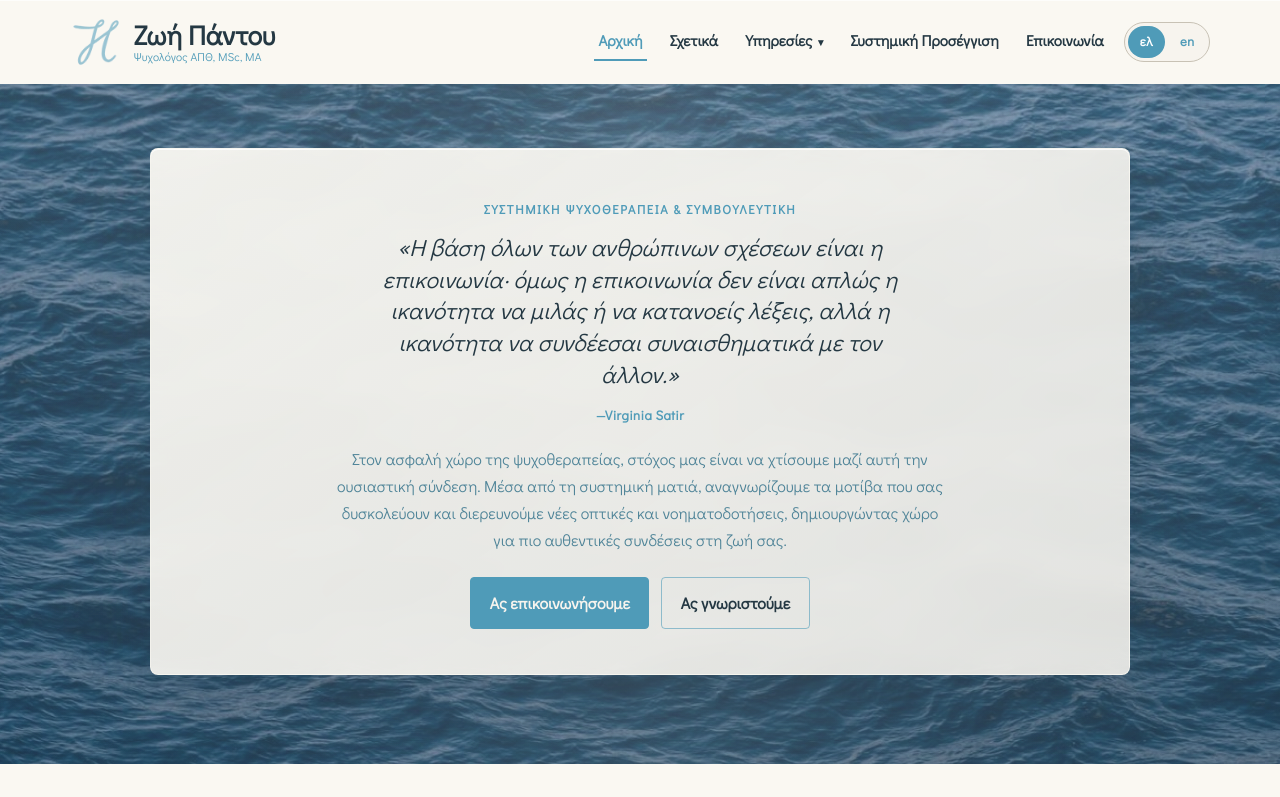
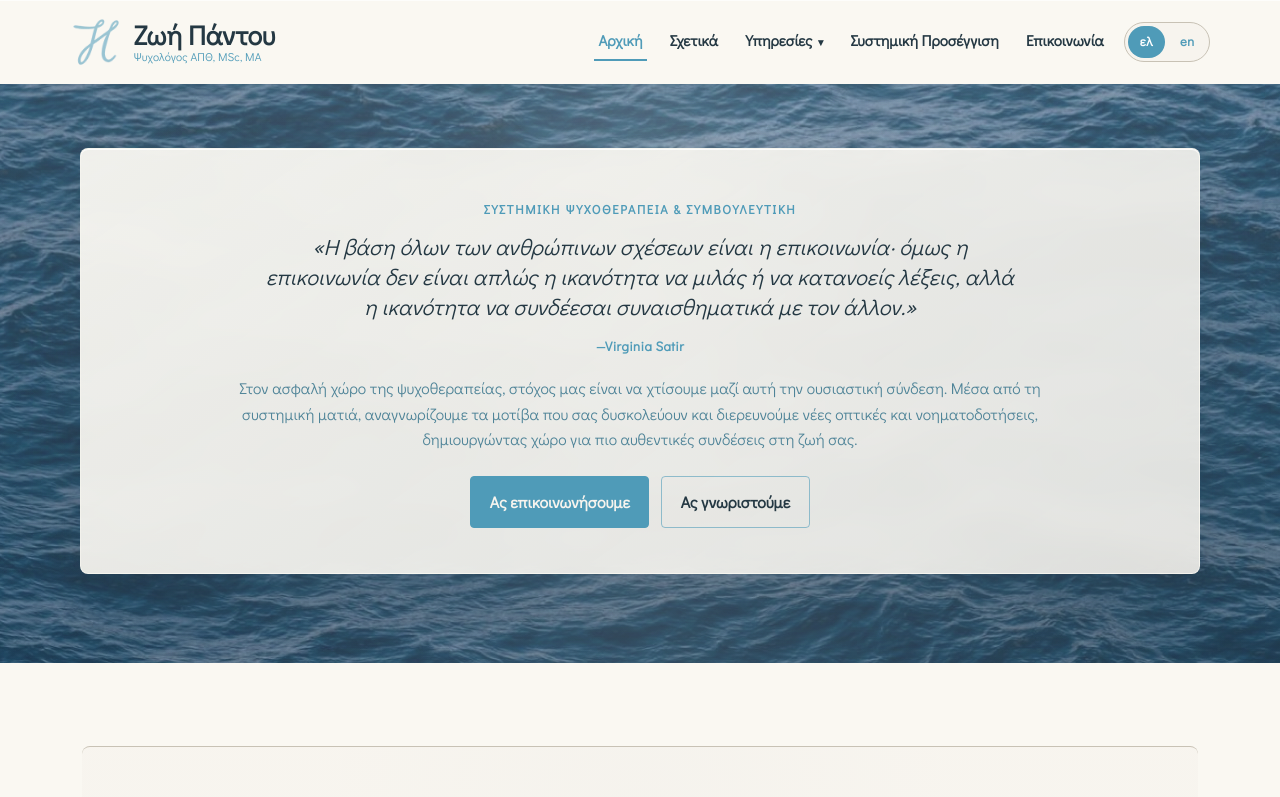
Before and after one commit to yourijanssen/ZoiWebsiteNextjs, a Next.js app: page / in a window 1280 px wide. Shown: the top 797 px of the page. Built offline with nearby package versions, Linux system fonts and the light colour scheme.

Commit message:
fix hero box width

```diff
--- a/app/globals.css
+++ b/app/globals.css
@@ -1856,8 +1856,8 @@ body::after,
   justify-self: center;
   position: relative;
   z-index: 1;
-  width: min(calc(100% - var(--bs-gutter-x)), 980px);
-  max-width: 980px;
+  width: min(calc(100% - var(--bs-gutter-x)), 1120px);
+  max-width: 1120px;
   padding: clamp(1.8rem, 3.5vw, 2.8rem) clamp(1.45rem, 4vw, 3.5rem);
   text-align: center;
   overflow: visible;
@@ -1885,10 +1885,10 @@ body::after,
 }
 
 .therapist-hero h1 {
-  max-width: 24em;
+  max-width: 34em;
   margin: 0 auto 0.9rem;
   color: #243843;
-  font-size: clamp(1.28rem, 1.82vw, 1.76rem);
+  font-size: clamp(1.28rem, 1.72vw, 1.68rem);
   font-style: italic;
   font-weight: 400;
   line-height: 1.36;
@@ -1904,11 +1904,11 @@ body::after,
 }
 
 .hero-lead {
-  max-width: 68ch;
+  max-width: 92ch;
   margin: 0 auto 1.45rem;
   color: #4f8498;
-  font-size: clamp(1rem, 1.12vw, 1.08rem);
-  line-height: 1.7;
+  font-size: clamp(0.98rem, 1.04vw, 1.04rem);
+  line-height: 1.62;
 }
 
 .hero-actions {
```
